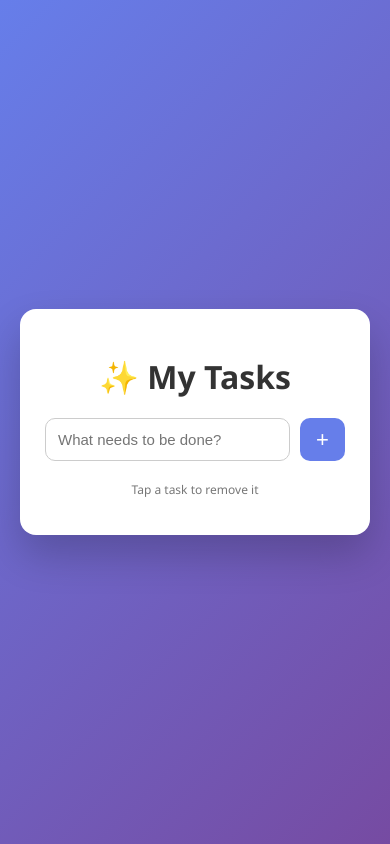
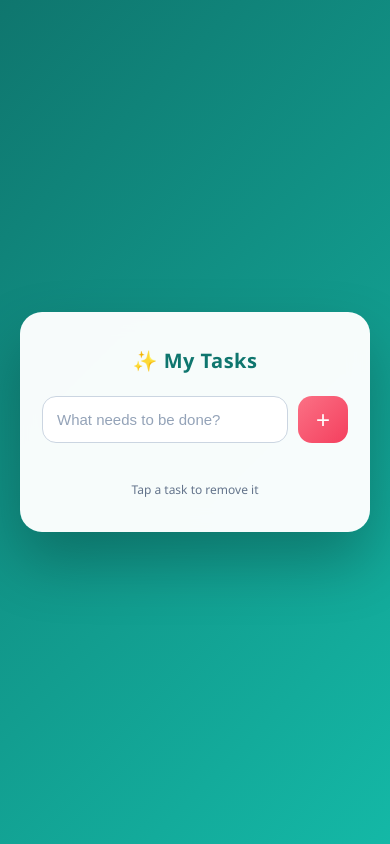
Before and after one commit to alyyshah/To-do-list, a plain HTML site: page index.html in a window 390 px wide. Drawn offline with Linux system fonts and the light colour scheme.

Commit message:
updated to do list

```diff
--- a/style.css
+++ b/style.css
@@ -5,89 +5,151 @@
 body {
   margin: 0;
   font-family: "Segoe UI", sans-serif;
-  background: linear-gradient(135deg, #667eea, #764ba2);
-  height: 100vh;
+  background: linear-gradient(135deg, #0f766e, #14b8a6);
+  min-height: 100vh;
   display: flex;
   justify-content: center;
   align-items: center;
 }
 
+/* Container */
 .container {
   width: 100%;
   padding: 20px;
 }
 
+/* Card */
 .card {
-  background: white;
-  max-width: 380px;
+  background: rgba(255, 255, 255, 0.97);
+  max-width: 400px;
   margin: auto;
-  padding: 25px;
-  border-radius: 16px;
-  box-shadow: 0 20px 40px rgba(0,0,0,0.2);
+  padding: 28px;
+  border-radius: 22px;
+  box-shadow: 0 30px 60px rgba(0, 0, 0, 0.25);
+  backdrop-filter: blur(10px);
+  animation: fadeIn 0.6s ease-in-out;
 }
 
+/* Heading */
 h1 {
   text-align: center;
-  margin-bottom: 20px;
-  color: #333;
+  margin-bottom: 22px;
+  color: #0f766e;
+  font-weight: 700;
+  letter-spacing: 0.5px;
 }
 
+/* Input group */
 .input-group {
   display: flex;
   gap: 10px;
 }
 
+/* Input */
 input {
   flex: 1;
-  padding: 12px;
-  border-radius: 10px;
-  border: 1px solid #ccc;
+  padding: 14px;
+  border-radius: 14px;
+  border: 1px solid #cbd5e1;
   font-size: 15px;
+  transition: all 0.25s ease;
+}
+
+input::placeholder {
+  color: #94a3b8;
 }
 
 input:focus {
   outline: none;
-  border-color: #667eea;
+  border-color: #14b8a6;
+  box-shadow: 0 0 0 3px rgba(20, 184, 166, 0.25);
 }
 
+/* Button */
 button {
-  background: #667eea;
+  background: linear-gradient(135deg, #fb7185, #f43f5e);
   color: white;
   border: none;
-  border-radius: 10px;
-  width: 45px;
-  font-size: 22px;
+  border-radius: 14px;
+  width: 50px;
+  font-size: 24px;
   cursor: pointer;
-  transition: 0.3s;
+  transition: all 0.25s ease;
 }
 
 button:hover {
-  background: #5a67d8;
+  transform: translateY(-2px);
+  box-shadow: 0 10px 18px rgba(244, 63, 94, 0.45);
 }
 
+button:active {
+  transform: scale(0.94);
+}
+
+/* Task list */
 ul {
   list-style: none;
   padding: 0;
-  margin-top: 20px;
+  margin-top: 22px;
+  max-height: 280px;
+  overflow-y: auto;
 }
 
+/* Scrollbar */
+ul::-webkit-scrollbar {
+  width: 6px;
+}
+
+ul::-webkit-scrollbar-thumb {
+  background: #5eead4;
+  border-radius: 10px;
+}
+
+/* Task item */
 li {
-  background: #f5f6fa;
-  padding: 12px;
-  margin-bottom: 10px;
-  border-radius: 10px;
+  background: #f0fdfa;
+  padding: 14px;
+  margin-bottom: 12px;
+  border-radius: 14px;
   cursor: pointer;
-  transition: 0.2s;
+  transition: all 0.25s ease;
+  font-size: 14.5px;
+  color: #134e4a;
+  box-shadow: 0 6px 14px rgba(0,0,0,0.05);
 }
 
 li:hover {
-  background: #e2e6ff;
-  transform: scale(1.02);
+  background: #ccfbf1;
+  transform: translateX(5px);
 }
 
+/* Hint */
 .hint {
   text-align: center;
   font-size: 12px;
-  color: #777;
-  margin-top: 10px;
+  color: #64748b;
+  margin-top: 14px;
 }
+
+/* Animation */
+@keyframes fadeIn {
+  from {
+    opacity: 0;
+    transform: translateY(18px);
+  }
+  to {
+    opacity: 1;
+    transform: translateY(0);
+  }
+}
+
+/* Mobile */
+@media (max-width: 420px) {
+  .card {
+    padding: 22px;
+  }
+
+  h1 {
+    font-size: 20px;
+  }
+}
```
